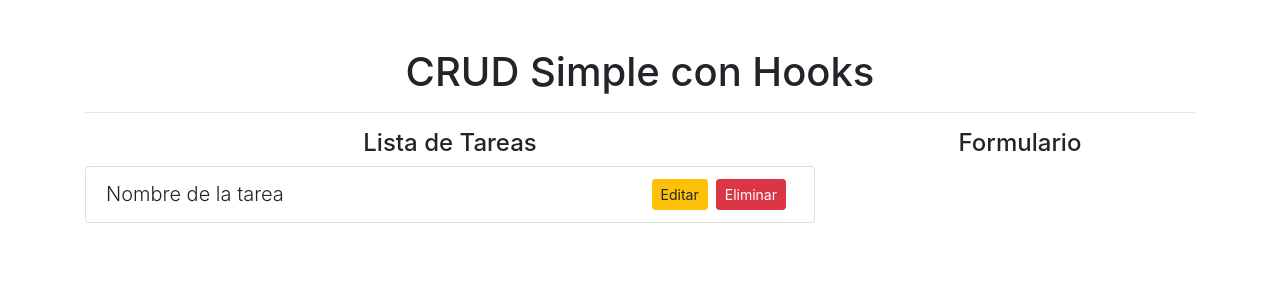
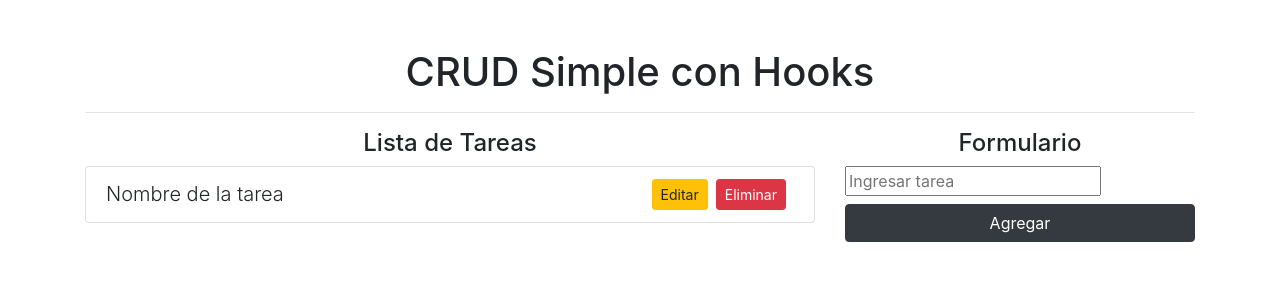
Before and after one commit to ManuelVillarVitoria/react-crud-firestore-hooks, a React (Create React App) app: page / in a window 1280 px wide. Shown: the top 300 px of the page. Built offline with nearby package versions, Linux system fonts and the light colour scheme.

Commit message:
creating and reading the form and adding tasks in the State with a random ID

```diff
--- a/package.json
+++ b/package.json
@@ -8,7 +8,8 @@
     "@testing-library/user-event": "^7.2.1",
     "react": "^16.13.1",
     "react-dom": "^16.13.1",
-    "react-scripts": "3.4.1"
+    "react-scripts": "3.4.1",
+    "shortid": "^2.2.15"
   },
   "scripts": {
     "start": "react-scripts start",
--- a/src/App.jsx
+++ b/src/App.jsx
@@ -1,7 +1,32 @@
 import React from 'react';
+import shortid from 'shortid';// npm i shortid (libreria de generador de ID)
 
 
 function App() {
+
+//State para guardar la tarea
+const [tarea, setTarea] = React.useState('');
+//State para guardar nuevas tareas a la existente
+const [tareas, setTareas] = React.useState([]);
+
+
+const agregarTarea = e => {
+  e.preventDefault();
+  if(!tarea.trim()){
+    console.log('elemento vacío')
+  }
+    console.log(tarea)
+
+    //Añadir nuevas tareas a la existente
+    setTareas([
+      ...tareas,
+      {id: shortid.generate(), nombreTarea: tarea}
+    ])
+
+   //Vacíar el formulario
+    setTarea('')
+}
+
   return (
     <div className="container mt-5">
       <h1 className="text-center">CRUD Simple con Hooks</h1>
@@ -20,6 +45,19 @@
 
         <div className="col-4">
           <h4 className="text-center">Formulario</h4>
+          <form onSubmit={agregarTarea}>
+            <input
+              type="text"
+              className="form-constrol mb-2"
+              placeholder="Ingresar tarea"
+              onChange={e => setTarea(e.target.value)}
+              value={tarea}
+            />
+            <button
+              type="submit"
+              className="btn btn-dark btn-block"
+            >Agregar</button>
+          </form>
         </div>
       </div>
     </div>
```
Also changed, not shown: 1 other file (tests, documents, lock files or other folders).
